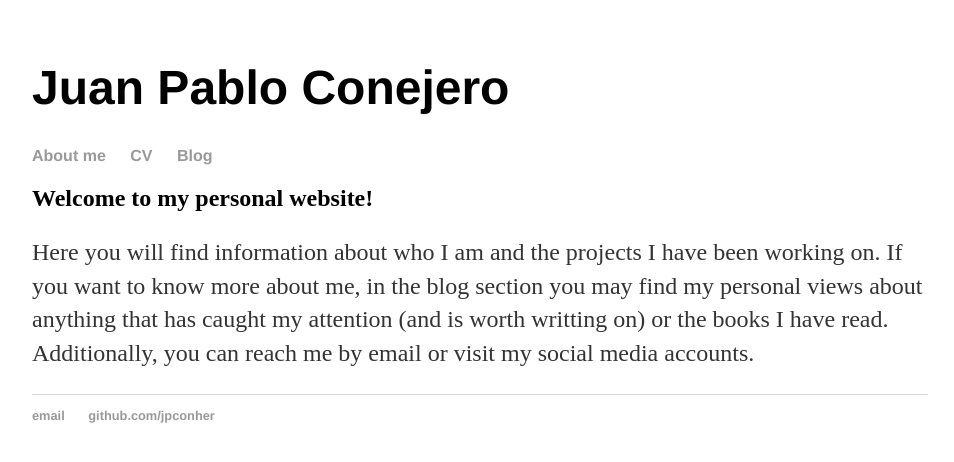
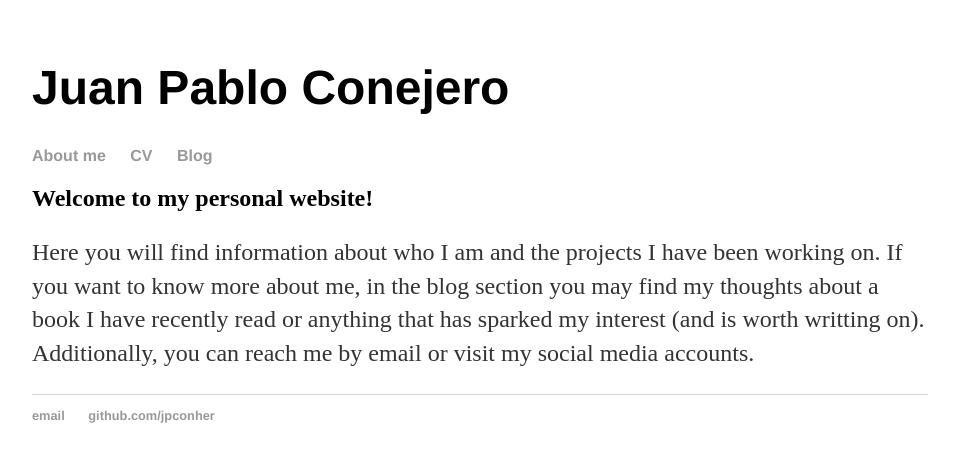
Before and after one commit to jpconher/jpconher.github.io, a Jekyll site: the page built from index.html, in a window 1280 px wide. Shown: the top 462 px of the page, without its empty margins (160-1114 px from the left). Built offline with Jekyll 4.4.1, drawn with Linux system fonts in a browser that asks for light colours.

Commit message:
Update index.html

```diff
--- a/index.html
+++ b/index.html
@@ -4,5 +4,5 @@ title: Home | Juan Pablo Conejero
 ---
 <div class="blurb">
 	<h2>Welcome to my personal website!</h2>
-	<p>Here you will find information about who I am and the projects I have been working on. If you want to know more about me, in the blog section you may find my personal views about anything that has caught my attention (and is worth writting on) or the books I have read. Additionally, you can reach me by email or visit my social media accounts.</p>
+	<p>Here you will find information about who I am and the projects I have been working on. If you want to know more about me, in the blog section you may find my thoughts about a book I have recently read or anything that has sparked my interest (and is worth writting on). Additionally, you can reach me by email or visit my social media accounts.</p>
 </div><!-- /.blurb -->
```
